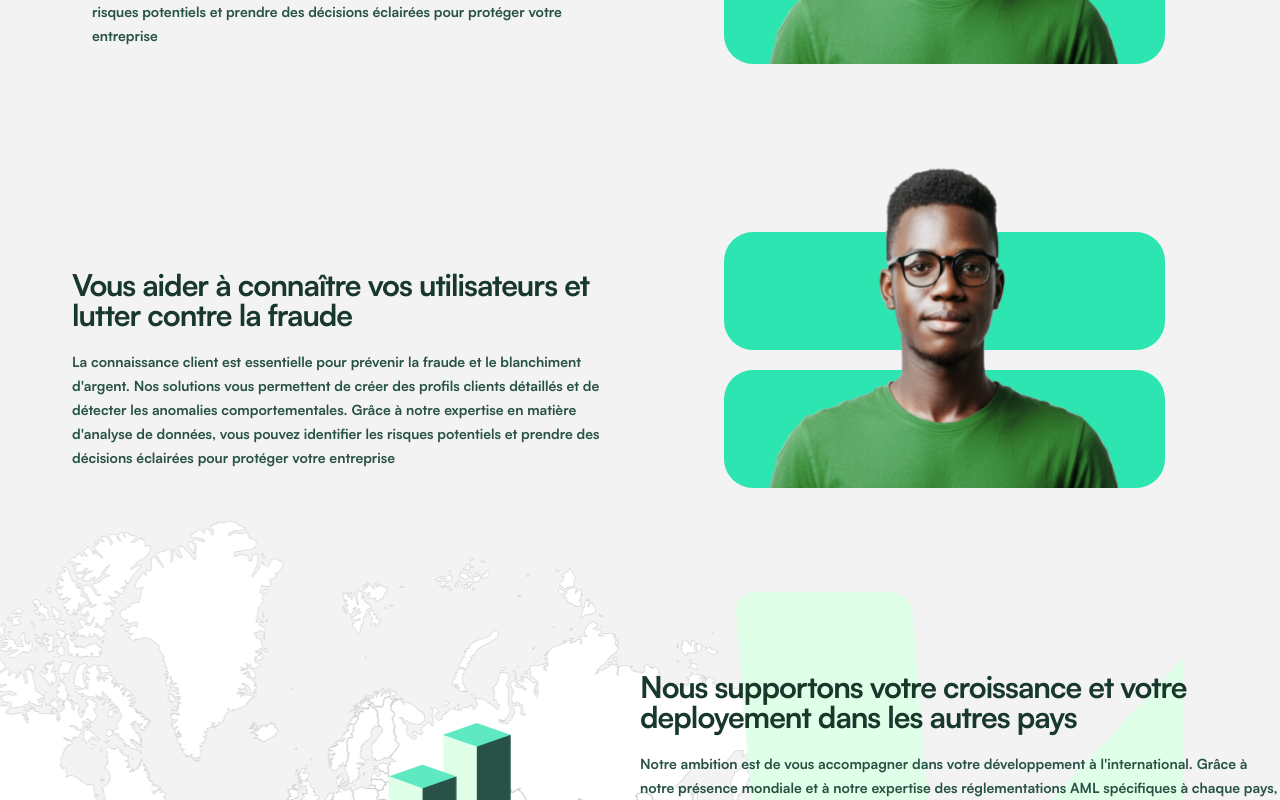
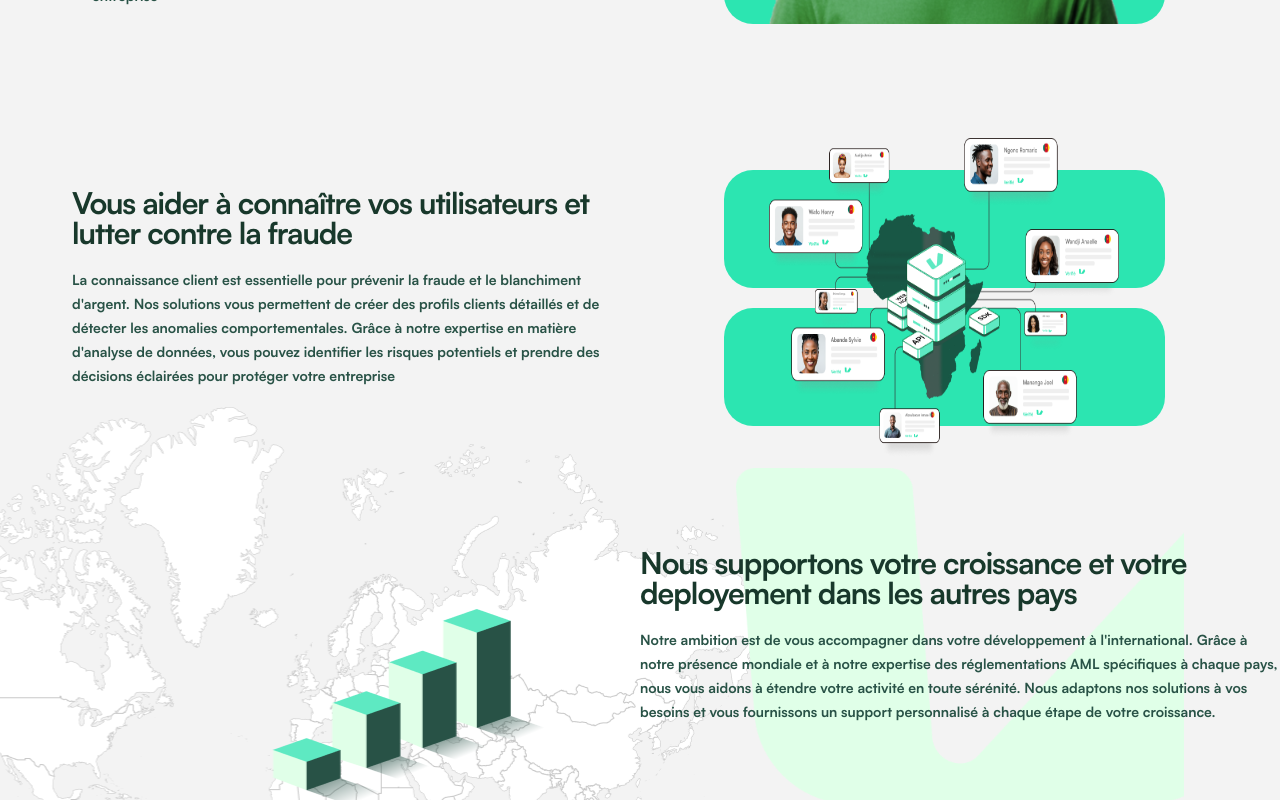
Before and after one commit to chrisvaldes/sekure, a React (Create React App) app: page /about in a window 1280 px wide. Shown: the part 1400-2200 px from the top of the page. Built offline with nearby package versions, Linux system fonts and the light colour scheme.

Commit message:
responsif-about

```diff
--- a/src/Pages/About/About.jsx
+++ b/src/Pages/About/About.jsx
@@ -9,18 +9,17 @@ import FooterAccueil from '../../Components/FooterAccueil'
 import Message from '../../Components/Message'
 import MiniCard from '../../Components/MiniCard'
 import NavBar from '../../Components/NavBar'
-import img3 from "../../images/about/aboutImg3.png"
 import bgDotted from "../../images/about/bg-dotted.png"
 import boxBg from "../../images/about/boxBg.png"
-import boxVector from "../../images/about/boxVector.png"
 import fichier from "../../images/about/fichier.png"
 import frameSelfie from "../../images/about/Frameselfie.png"
 import image from "../../images/about/image.png"
+import manGlass from "../../images/about/manGlass.png"
 import database from "../../images/about/process.png"
 import processVector from "../../images/about/processVector.png"
 import rectangle from "../../images/about/Rectangle.png"
 import womenSelfie from '../../images/about/woman-selfie.png'
-import manGlass from "../../images/about/manGlass.png"
+import groupDatabases from "../../images/groupDatabases.png"
 
 export default function About() {
   return (
@@ -98,14 +97,14 @@ export default function About() {
           </div>
         </section>
 
-        <section>
-          <div className='bg-[-10%_92%]' style={{ backgroundImage: `url(${boxBg})`, backgroundRepeat: "no-repeat" }}>
+        <section className='bg-Box-world'>
+          <div className=''>
             <div>
               <div className=" px-4 py-8 sm:px-6 lg:px-8 lg:py-16 w-full">
                 <div className="grid grid-cols-1 md:grid-cols-1 lg:grid-cols-2 items-center justify-center  gap-x-8">
 
                   <div className="order-2 lg:order-1 flex items-center justify-center">
-                    <div className="flex items-center justify-center pb-10">
+                    <div className="flex items-center justify-center">
                       <div className='relative flex flex-col items-center justify-center gap-5'>
                         <div className=" card-vert"></div>
                         <div className="card-vert"></div>
@@ -162,8 +161,7 @@ export default function About() {
                   </div>
                 </div>
               </div>
-
-              <div className="lg:px-8 lg:py-16">
+              <div className="lg:px-8 lg:py-10">
                 <div className="grid grid-cols-1 md:grid-cols-1 lg:grid-cols-2 items-center justify-center  gap-y-8">
 
                   <div class="flex flex-col items-center justify-end mx-10 mt-5 ">
@@ -181,12 +179,12 @@ export default function About() {
                   </div>
 
                   <div className="order-2 lg:order-1 flex items-center justify-center">
-                    <div className="flex items-center justify-center pb-10">
+                    <div className="flex items-center justify-center">
                       <div className='relative flex flex-col items-center justify-center gap-5'>
                         <div className=" card-vert"></div>
                         <div className="card-vert"></div>
-                        <div className="absolute flex items-center justify-center w-[279px] h-[257px] lg:w-[350px] lg:h-[320px] bottom-0">
-                          <img src={manGlass} alt="" className='w-[279px] h-[257px] lg:w-[350px] lg:h-[320px] ' />
+                        <div className="absolute flex items-center justify-center w-[279px] h-[257px] lg:w-[350px] lg:h-[320px]">
+                          <img src={groupDatabases} alt="" className='w-[269px] h-[247px] lg:w-[350px] lg:h-[320px] ' />
                         </div>
                       </div>
                     </div>
@@ -194,9 +192,10 @@ export default function About() {
                 </div>
               </div>
             </div>
+
             <div className="grid grid-cols-1 md:grid-cols-1 lg:grid-cols-2">
-              <div className="pt-20"></div>
-              <div className="py-20" style={{ backgroundImage: `url(${boxVector})`, backgroundRepeat: "no-repeat", backgroundPosition: "top center", backgroundSize: "contain" }}>
+              <div className=""></div>
+              <div className="py-20 box-vector px-5 lg:px-0">
                 <div className='about-cart-title pb-5'>
                   Nous supportons votre croissance et
                   votre deployement dans les autres pays
@@ -209,8 +208,11 @@ export default function About() {
                   fournissons un support personnalisé à chaque étape de votre croissance.
                 </div>
               </div>
+            </div>
+            <div className="bg-Box-middle w-full block lg:hidden">
 
             </div>
+
             <div className="pb-20 pt-10">
               <div className="card-choice-items flex items-center justify-center w-full py-10">
                 <MiniCard title="6 s"
@@ -662,7 +664,7 @@ export default function About() {
                 </div>
               </section> */}
 
-        <section className=' pt-20 bg-[#EFFFF3]'>
+        <section className=' pt-20 px-5 bg-[#EFFFF3]'>
           <div style={{ backgroundImage: `url(${processVector})`, backgroundRepeat: "no-repeat", backgroundPosition: "bottom left" }}>
             <div className='flex flex-col items-center justify-center'>
               <Link to="/" className='about-btn-title flex items-center justify-center'>à propos de nous</Link>
--- a/src/index.css
+++ b/src/index.css
@@ -57,6 +57,13 @@
     text-align: center;
     color: #F5F5F5;
   }
+
+  .bg-Box-world{
+    background-image: url("../src/images/about/boxBg.png");
+    background-repeat: no-repeat;
+    background-position: -10% 92%;
+  }
+
   .accueil-btn-start {
     width: 236px;
     height: 50px;
@@ -461,6 +468,13 @@
 
   }
 
+  .box-vector{
+    background-image: url("../src/images/about/boxVector.png");
+    background-repeat: no-repeat;
+    background-position: top center;
+    background-size: contain;
+  }
+
   .big-btn-about-us {
     width: 182px;
     height: 51px;
@@ -2322,6 +2336,26 @@ textarea {
     background-repeat: no-repeat;
     background-position: center;
   }
+
+  .box-vector{
+    background-image: none;
+  }
+
+  .bg-Box{
+    background-image: none;
+  }
+  .bg-Box-middle{
+    width: 481px;
+    height: 336px;
+    background-image: url("../src/images/about/boxBg.png");
+    background-repeat: no-repeat;
+    background-position: center 0;
+    background-size: contain;
+  }
+  .bg-Box-world{
+    background-image: none;
+  }
+
 }
 
 
```
Also changed, not shown: src/Pages/Screening/Screening.jsx (+0 -119 lines).
